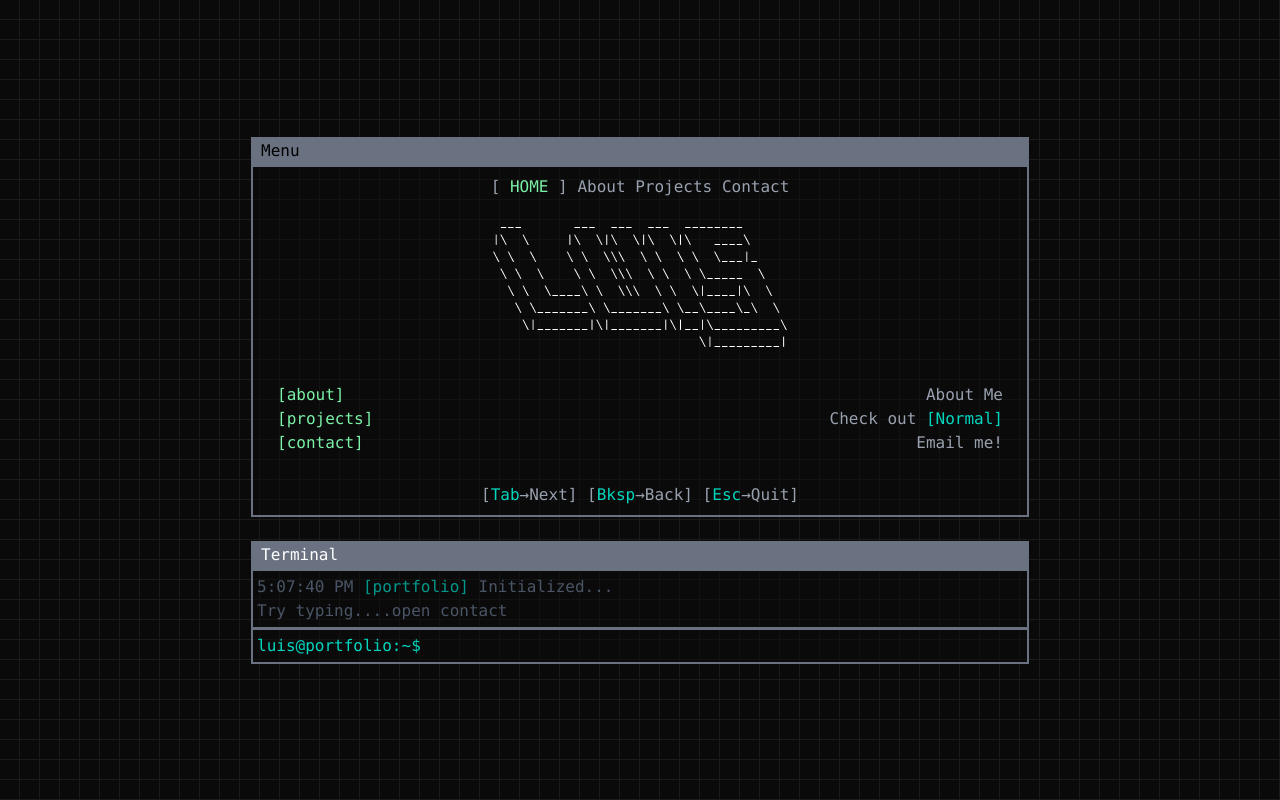
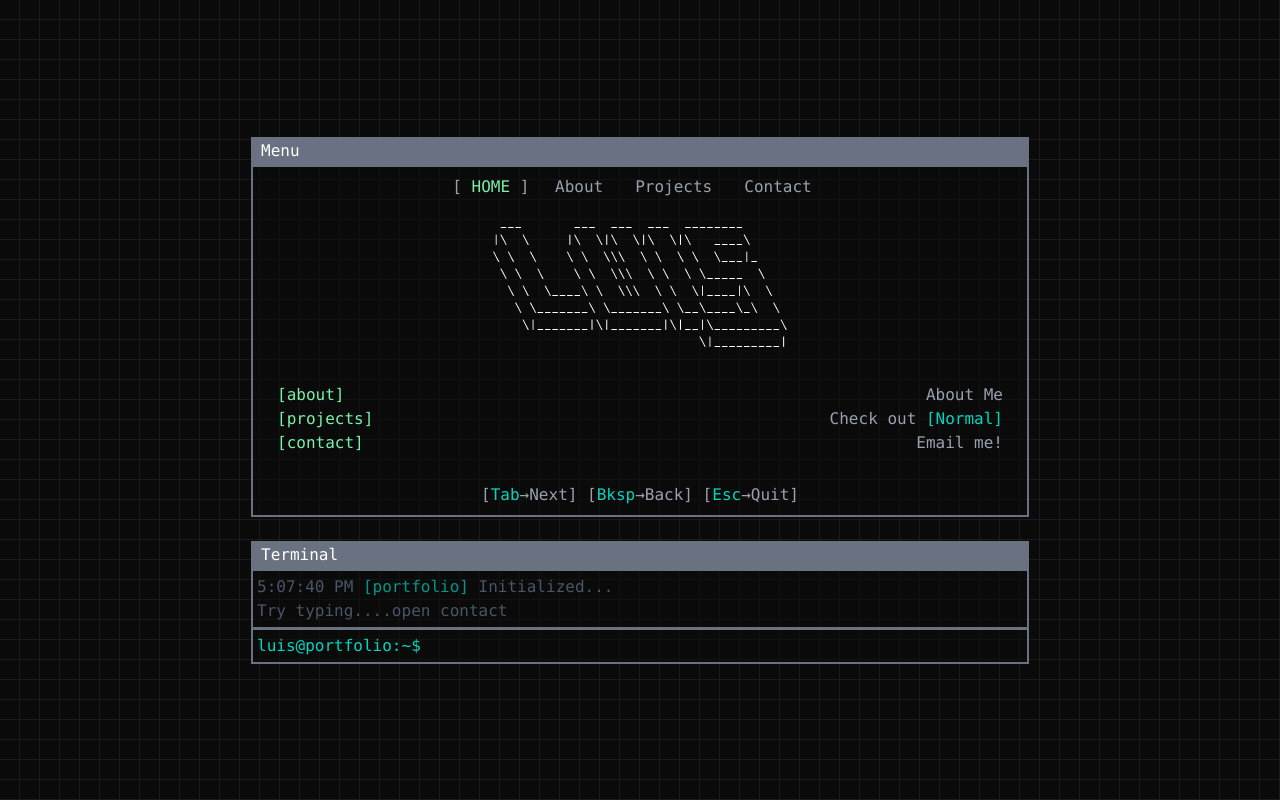
Before and after one commit to luismaguilar/Portfolio, a React (Vite) app in the folder portfolio/: page / in a window 1280 px wide. Built offline with nearby package versions, Linux system fonts and the light colour scheme.

Commit message:
Menu selection bug fix

```diff
--- a/portfolio/src/components/Menu.tsx
+++ b/portfolio/src/components/Menu.tsx
@@ -23,7 +23,7 @@ function Menu() {
 
     return (
       <>
-        <div className="bg-gray-500 font-mono border-2 border-gray-500 pl-2">Menu</div>
+        <div className="bg-gray-500 font-mono border-2 border-gray-500 pl-2 text-white">Menu</div>
             <div className="bg-neutral-950/50 font-mono w-fit border-2 border-gray-500 leading-none">
                 <div className="p-3 text-center text-gray-400 size-sm">
                 <span>
@@ -32,32 +32,30 @@ function Menu() {
                     <span> ]    </span>
                 </span>
                 <span>
-                    <span>About    </span>
+                    <span className='pl-4 pr-4'>About</span>
                 </span>
                 <span>
-                    <span>Projects    </span>
+                    <span className='pl-4 pr-4'>Projects</span>
                 </span>
                 <span>
-                    <span>Contact    </span>
+                    <span className='pl-4 pr-4'>Contact</span>
                 </span>
                 </div>
                 <img src={logo} className="object-none pt-5 pr-60 pl-60"></img>
                 <br />
                 <div className="p-5 text-gray-700">
-                    <button className="btn-menu text-green-300 w-full p-1">
-                        <span className='float-left'>[about]</span>
-                        <span className="float-right text-gray-400">About Me</span>
+                    <button className="btn-menu text-green-300 w-full p-1 justify-between flex">
+                        <span>[about]</span>
+                        <span className="text-gray-400">About Me</span>
                     </button>
-                    <button className="btn-menu text-green-300 w-full p-1">
-                        <span className='float-left'>[projects]</span>
-                        <span className="float-right text-gray-400">
+                    <button className="btn-menu text-green-300 w-full p-1 justify-between flex">
+                        <span>[projects]</span>
+                        <span className="text-gray-400">
                             Check out
                             <span className='text-teal-400'> {mediaItem.name}</span>
                         </span>
                     </button>
-
-                    <br />
-                    <button className=" btn-menu text-green-300 w-full p-1"><span className="float-left">[contact]</span><span className="float-right text-gray-400">Email me!</span></button>
+                    <button className=" btn-menu text-green-300 w-full p-1 justify-between flex"><span>[contact]</span><span className="child float-right text-gray-400">Email me!</span></button>
                 </div>
                     <div className="p-3 text-center text-gray-400">[<button className='text-teal-400'>Tab</button>→Next] [<button className='text-teal-400'>Bksp</button>→Back] [<button className='text-teal-400'>Esc</button>→Quit]</div>
             </div>
--- a/portfolio/src/components/Terminal.tsx
+++ b/portfolio/src/components/Terminal.tsx
@@ -77,7 +77,7 @@ export default function Terminal() {
           </div>
         </div>
         <div className="border-t-3 border-gray-500 p-1 flex">
-          <label className="text-teal-400 mr-2">luis@portfolio:~$</label><input className="col-start-1 row-start-1 w-full bg-transparent text-gray-400 outline-none border-gray-500"/>
+          <label className="text-teal-400 mr-2">luis@portfolio:~$</label><input className="col-start-1 row-start-1 w-full bg-transparent text-gray-200 outline-none border-gray-500"/>
         </div>
       </div>
     </>
--- a/portfolio/src/styles/Menu.css
+++ b/portfolio/src/styles/Menu.css
@@ -1,5 +1,8 @@
 .btn-menu:hover {
-    background-color: rgb(141, 141, 141);
-    color: black !important;
-    cursor: pointer;
+  background-color: rgb(141, 141, 141);
+  cursor: pointer;
 }
+
+.btn-menu:hover span {
+  color: black !important;
+}
```
